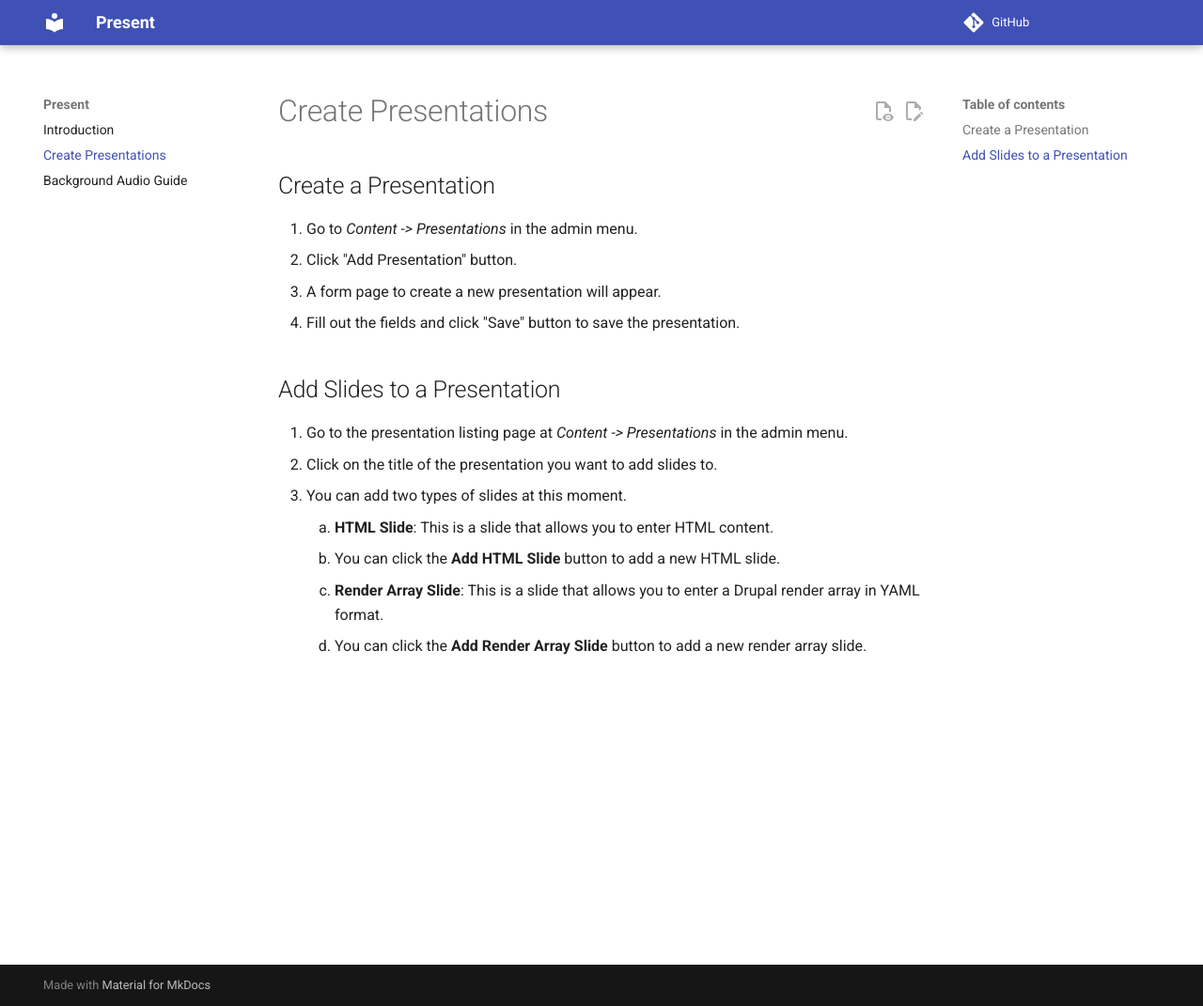
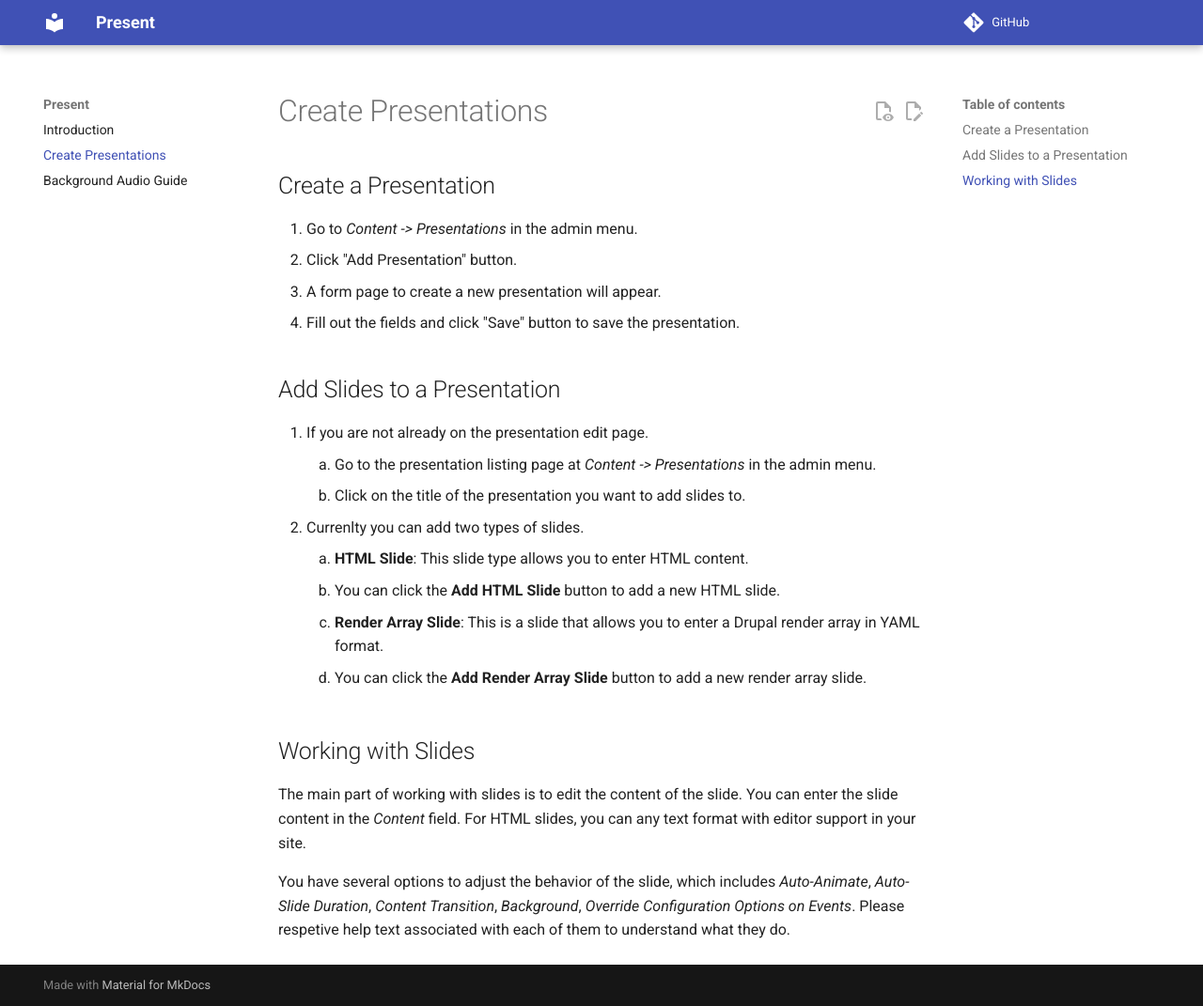
Before and after one commit to Wickwood-LLC/present-docs, an MkDocs documentation site: the page built from docs/create-presentations/index.md, in a window 1280 px wide and 1071 px high. Shown: the whole window at 94% size. Built offline with MkDocs 1.6.1 and Material for MkDocs 9.7.7, drawn with Linux system fonts in a browser that asks for light colours; comment, search, counter and statistics services are not loaded.

Commit message:
Bit more on adding and working with slides.

```diff
--- a/docs/create-presentations/index.md
+++ b/docs/create-presentations/index.md
@@ -9,10 +9,17 @@
 
 ## Add Slides to a Presentation
 
-1. Go to the presentation listing page at *Content -> Presentations* in the admin menu.
-2. Click on the title of the presentation you want to add slides to.
-3. You can add two types of slides at this moment.
-    1. **HTML Slide**: This is a slide that allows you to enter HTML content.
+1. If you are not already on the presentation edit page.
+    1. Go to the presentation listing page at *Content -> Presentations* in the admin menu.
+    2. Click on the title of the presentation you want to add slides to.
+2. Currenlty you can add two types of slides.
+    1. **HTML Slide**: This slide type allows you to enter HTML content.
        * You can click the **Add HTML Slide** button to add a new HTML slide.
     2. **Render Array Slide**: This is a slide that allows you to enter a Drupal render array in YAML format.
       * You can click the **Add Render Array Slide** button to add a new render array slide.
+
+## Working with Slides
+
+The main part of working with slides is to edit the content of the slide. You can enter the slide content in the *Content* field. For HTML slides, you can any text format with editor support in your site.
+
+You have several options to adjust the behavior of the slide, which includes *Auto-Animate*, *Auto-Slide Duration*, *Content Transition*, *Background*, *Override Configuration Options on Events*. Please respetive help text associated with each of them to understand what they do.
```
